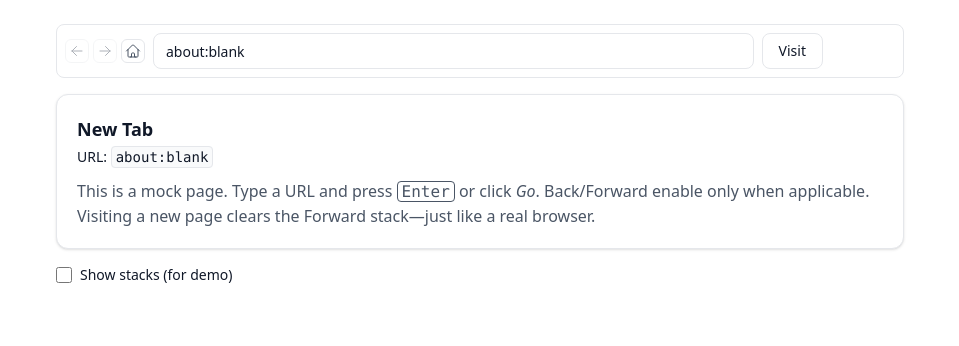
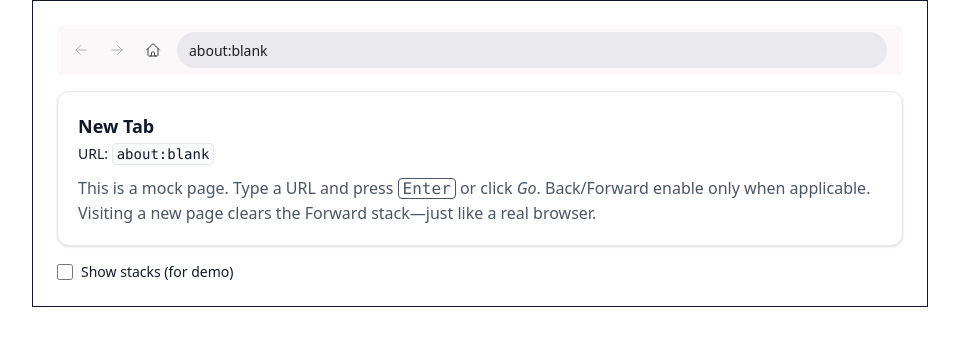
Before and after one commit to kmdebug/react-browser-history-simulator, a React (Vite) app: page / in a window 1280 px wide. Shown: the top 346 px of the page, without its empty margins (160-1119 px from the left). Built offline with nearby package versions, Linux system fonts and the light colour scheme.

Commit message:
feat(navigation): update AddressBar and HistoryToolbar styles and remove unused onGo prop

```diff
--- a/src/features/navigation/ui/AddressBar.tsx
+++ b/src/features/navigation/ui/AddressBar.tsx
@@ -4,29 +4,21 @@ type Props = {
   value: string;
   onChange: (v: string) => void;
   onEnter: () => void;
-  onGo: () => void;
 };
 
-const AddressBar: React.FC<Props> = ({ value, onChange, onEnter, onGo }) => (
-  <div className="items-center gap-2 grid grid-cols-[1fr_auto]">
+const AddressBar: React.FC<Props> = ({ value, onChange, onEnter }) => (
+  <div className="flex-1 items-center gap-2 grid grid-cols-[1fr_auto] h-full">
     <input
       value={value}
       onChange={(e) => onChange(e.target.value)}
       onKeyDown={(e) => {
         if (e.key === 'Enter') onEnter();
       }}
-      placeholder="Search or enter address"
+      placeholder="Search Google or type a URL"
       spellCheck={false}
       aria-label="Address bar"
-      className="px-3 border border-gray-200 rounded-lg outline-none focus:ring-2 focus:ring-gray-300 w-full h-9 text-sm placeholder:text-sm"
+      className="bg-[#EAE9ED] px-3 rounded-full outline-none focus:ring-1 focus:ring-black w-full h-9 text-[#1D1D1D] text-sm placeholder:text-sm"
     />
-    <button
-      onClick={onGo}
-      disabled={!value.trim()}
-      className="bg-white hover:bg-gray-50 disabled:opacity-40 px-4 border border-gray-200 rounded-lg h-9 text-sm disabled:cursor-not-allowed"
-    >
-      Visit
-    </button>
   </div>
 );
 
--- a/src/features/navigation/ui/BrowserHistorySimulator.tsx
+++ b/src/features/navigation/ui/BrowserHistorySimulator.tsx
@@ -24,8 +24,8 @@ const BrowserHistorySimulator: React.FC = (): JSX.Element => {
   } = useBrowserHistory();
 
   return (
-    <div className="gap-4 grid mx-auto p-6 max-w-4xl text-gray-900">
-      <div className="items-center gap-2 grid grid-cols-[auto_1fr_auto] bg-white px-2 py-2 border border-gray-200 rounded-lg">
+    <div className="gap-4 grid mx-auto p-6 border max-w-4xl text-gray-900">
+      <div className="items-center gap-2 grid grid-cols-[auto_1fr_auto] bg-[#FCF8FA] pr-0 pl-2 rounded-t-lg h-12.5">
         <HistoryToolbar
           hasBack={hasBack}
           hasForward={hasForward}
@@ -38,10 +38,7 @@ const BrowserHistorySimulator: React.FC = (): JSX.Element => {
           value={addressBar}
           onChange={setAddressBar}
           onEnter={() => navigateTo(addressBar)}
-          onGo={() => navigateTo(addressBar)}
         />
-
-        <div className="w-16" />
       </div>
 
       <PageView title={currentPageTitle} url={present} />
--- a/src/features/navigation/ui/HistoryToolbar.tsx
+++ b/src/features/navigation/ui/HistoryToolbar.tsx
@@ -15,12 +15,12 @@ const HistoryToolbar: React.FC<Props> = ({
   onForward,
   onHome,
 }) => (
-  <div className="flex items-center gap-1">
+  <div className="flex items-center gap-1 h-full">
     <button
-      aria-label="Back"
+      aria-label="Click to go back"
       onClick={onBack}
       disabled={!hasBack}
-      className="flex justify-center items-center bg-white hover:bg-gray-50 disabled:opacity-40 border border-gray-200 rounded-md w-6 h-6 text-gray-700 disabled:cursor-not-allowed"
+      className="flex justify-center items-center hover:bg-[#EFEBED] disabled:opacity-40 rounded-full w-8 h-8 text-[#43474E] transition-colors disabled:cursor-not-allowed"
     >
       <svg
         stroke="currentColor"
@@ -40,10 +40,10 @@ const HistoryToolbar: React.FC<Props> = ({
       </svg>
     </button>
     <button
-      aria-label="Forward"
+      aria-label="Click to go forward"
       onClick={onForward}
       disabled={!hasForward}
-      className="flex justify-center items-center bg-white hover:bg-gray-50 disabled:opacity-40 border border-gray-200 rounded-md w-6 h-6 text-gray-700 disabled:cursor-not-allowed"
+      className="flex justify-center items-center hover:bg-[#EFEBED] disabled:opacity-40 rounded-full w-8 h-8 text-[#43474E] transition-colors disabled:cursor-not-allowed"
     >
       <svg
         stroke="currentColor"
@@ -63,9 +63,9 @@ const HistoryToolbar: React.FC<Props> = ({
       </svg>
     </button>
     <button
-      aria-label="Home"
+      aria-label="Open the homepage"
       onClick={onHome}
-      className="flex justify-center items-center bg-white hover:bg-gray-50 border border-gray-200 rounded-md w-6 h-6 text-gray-600"
+      className="flex justify-center items-center hover:bg-[#EFEBED] rounded-full w-8 h-8 text-[#43474E] transition-colors"
     >
       <svg
         stroke="currentColor"
```
